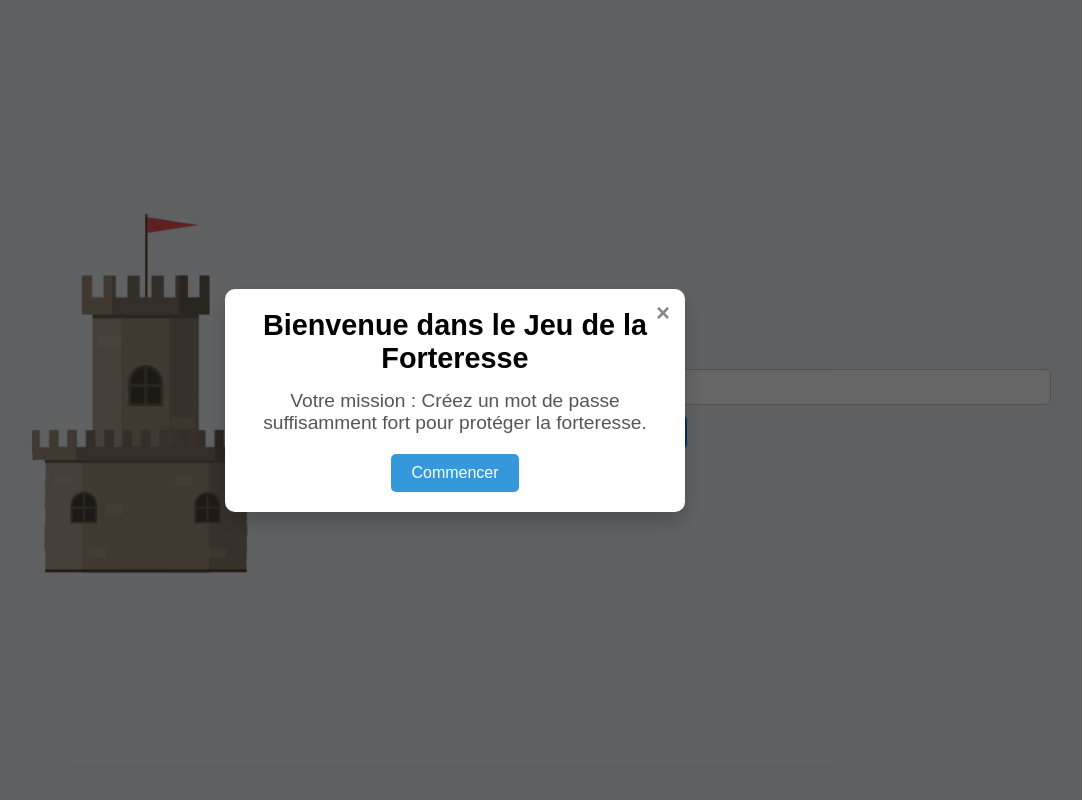
After one commit to MESLIMOHAMEDM22005188/SaeS5, a Django app: page /levelTwoJeu1/ in a window 1280 px wide. The commit adds this page. Shown: the whole page, without its empty margins (185-1267 px from the left). Run offline with Django 5.2, Linux system fonts and the light colour scheme; the visitor is signed in with stand-in values (Sample User, id 1).

Commit message:
Niveau 2 - Jeu de la forteresse

```diff
--- a/mickey/urls.py
+++ b/mickey/urls.py
@@ -9,17 +9,17 @@ urlpatterns = [
     path('home/', views.home, name='home'),
     path('verify/<str:identifier>/', views.verify, name='verify'),
     path('login/', views.user_login, name='login'),
-    path('logout/', include('django.contrib.auth.urls'), name='logout'),
+    path('logout/', include('django.contrib.auth.urls')),
     path('levelOne/', views.level_one, name='level_one'),
     path('levelOne/bureau/', views.level_one_bureau, name='level_one_bureau'),
-    path('levelTwo/', views.level_two, name='level_two'),
+    path('levelTwo/', views.level_two, name='level_two'),  # Correction ici
+    path('levelTwoJeu1/', views.level_two_jeu1, name='level_two_jeu1'),
     path('levelThree/', views.level_three, name='level_three'),
     path('levelOne/bureau/browser', views.browser_level_one, name='browser_level_one'),
     path('verify-email/', views.verify_email, name='verify_email'),
     path('screen-warning/', views.screen_warning, name='screen_warning'),
-    path('levelOneQuizz/', views.test_level1_view, name='level_one_quizz')
+    path('levelOneQuizz/', views.test_level1_view, name='level_one_quizz'),
 ]
-
 
 if settings.DEBUG:
     import debug_toolbar
--- /dev/null
+++ b/mousey/static/css/levelTwoJeu1.css
@@ -0,0 +1,209 @@
+/* Styles de base */
+body {
+    font-family: 'Arial', sans-serif;
+    background-color: #eef2f7;
+    margin: 0;
+    padding: 0;
+    display: flex;
+    justify-content: center;
+    align-items: center;
+    height: 100vh;
+}
+
+.container {
+    text-align: center;
+    background-color: #ffffff;
+    padding: 20px;
+    border-radius: 10px;
+    box-shadow: 0px 4px 10px rgba(0, 0, 0, 0.2);
+    max-width: 400px;
+    width: 90%;
+}
+
+h1 {
+    font-size: 1.8rem;
+    color: #333333;
+    margin-bottom: 20px;
+}
+
+/* Styles pour la forteresse */
+.fortress {
+    position: relative;
+    width: 250px; /* Taille globale réduite */
+    height: 400px;
+    margin: 0 auto;
+}
+
+/* Image de la forteresse principale */
+#forteresse {
+    width: 100%;
+    height: auto;
+}
+
+/* Réduction de la taille de la porte */
+#porte img {
+    width: 70px; /* Taille réduite */
+    top: 297px;
+    height: auto;
+    position: absolute;
+    bottom: 0; /* Position en bas */
+    left: 50%;
+    transform: translateX(-50%);
+}
+
+/* Réduction de la taille de la tour droite */
+#tourDroite img {
+    width: 105px; /* Taille réduite */
+    height: auto;
+    position: absolute;
+    bottom: 22px; /* Au-dessus de la porte */
+    right: -48px; /* Décalé légèrement vers l'intérieur */
+}
+
+/* Réduction de la taille de la tour gauche */
+#tourGauche img {
+    width: 92px; /* Taille réduite */
+    height: auto;
+    position: absolute;
+    bottom: 25px; /* Au-dessus de la porte */
+    left: -42px; /* Décalé légèrement vers l'intérieur */
+}
+
+.hidden {
+    opacity: 0;
+    transform: scale(0.7);
+}
+.close-ico {
+    opacity: 0;
+    transform: scale(0.8); /* Réduction visuelle pour une transition fluide */
+    transition: all 0.5s ease; /* Animation fluide */
+}
+
+.visible {
+    opacity: 1;
+    transform: scale(1); /* Rétablit la taille normale */
+}
+
+
+.visible {
+    opacity: 1;
+    transform: scale(1); /* Rétablit la taille normale */
+}
+
+
+.password-section {
+    margin: 20px 0;
+}
+
+#password {
+    width: 90%;
+    padding: 8px;
+    font-size: 1rem;
+    border: 1px solid #ccc;
+    border-radius: 5px;
+}
+
+#submitBtn {
+    margin-top: 10px;
+    padding: 8px 20px;
+    background-color: #007bff;
+    color: white;
+    font-size: 1rem;
+    border: none;
+    border-radius: 5px;
+    cursor: pointer;
+    transition: background-color 0.3s ease;
+}
+
+#submitBtn:hover {
+    background-color: #0056b3;
+}
+
+#feedback {
+    margin-top: 15px;
+    font-size: 1rem;
+    font-weight: bold;
+}
+
+.weak {
+    color: #d9534f;
+}
+
+.medium {
+    color: #f0ad4e;
+}
+
+.strong {
+    color: #5cb85c;
+}
+
+.modal {
+    position: fixed;
+    top: 0;
+    left: 0;
+    width: 100%;
+    height: 100%;
+    background-color: rgba(0, 0, 0, 0.6);
+    display: flex;
+    justify-content: center;
+    align-items: center;
+    z-index: 1000;
+}
+
+.modal.hidden {
+    display: none;
+}
+
+.modal-content {
+    position: relative;
+    background-color: #fff;
+    padding: 20px 30px;
+    border-radius: 10px;
+    text-align: center;
+    box-shadow: 0 10px 20px rgba(0, 0, 0, 0.2);
+    width: 90%;
+    max-width: 400px;
+}
+
+.modal-content h2 {
+    margin: 0 0 15px;
+    font-size: 1.8rem;
+}
+
+.modal-content p {
+    margin: 0 0 20px;
+    font-size: 1.2rem;
+    color: #555;
+}
+
+.modal-content button,
+.modal-content .success-btn {
+    padding: 10px 20px;
+    font-size: 1rem;
+    border: none;
+    border-radius: 5px;
+    background-color: #3498db;
+    color: white;
+    cursor: pointer;
+    text-decoration: none;
+}
+
+.modal-content button:hover,
+.modal-content .success-btn:hover {
+    background-color: #2980b9;
+}
+
+/* Style pour la croix de fermeture */
+.close-btn {
+    position: absolute;
+    top: 10px;
+    right: 15px;
+    font-size: 1.5rem;
+    font-weight: bold;
+    color: #888;
+    cursor: pointer;
+}
+
+.close-btn:hover {
+    color: #555;
+}
--- /dev/null
+++ b/mousey/static/js/forteresse.js
@@ -0,0 +1,105 @@
+// Sélection des éléments DOM
+const submitBtn = document.getElementById('submitBtn');
+const passwordInput = document.getElementById('password');
+const feedback = document.getElementById('feedback');
+
+// Parties de la forteresse
+const porte = document.getElementById('porte'); // Porte
+const tourDroite = document.getElementById('tourDroite'); // Tour droite
+const tourGauche = document.getElementById('tourGauche'); // Tour gauche
+
+// Modals et boutons de contrôle
+const startModal = document.getElementById('startModal');
+const successModal = document.getElementById('successModal');
+const startBtn = document.getElementById('startBtn');
+
+const closeStart = document.getElementById('closeStart');
+const closeSuccess = document.getElementById('closeSuccess');
+
+// Fonction pour évaluer la force du mot de passe
+function evaluatePassword(password) {
+    let score = 0;
+
+    // Critères de force
+    if (password.length >= 8) score++; // Longueur minimale
+    if (/[A-Z]/.test(password)) score++; // Contient une majuscule
+    if (/[a-z]/.test(password)) score++; // Contient une minuscule
+    if (/[0-9]/.test(password)) score++; // Contient un chiffre
+    if (/[\W]/.test(password)) score++; // Contient un caractère spécial
+
+    // Retourner le niveau de force
+    if (score <= 2) return 'weak';
+    if (score === 3 || score === 4) return 'medium';
+    if (score === 5) return 'strong';
+}
+
+// Fonction pour réinitialiser la forteresse
+function resetFortress() {
+    // Ajouter la classe 'close-ico' pour cacher les parties
+    porte.querySelector('img').classList.add('close-ico');
+    tourDroite.querySelector('img').classList.add('close-ico');
+    tourGauche.querySelector('img').classList.add('close-ico');
+}
+
+// Fonction pour renforcer la forteresse
+function reinforceFortress(level) {
+    // Afficher les parties en fonction du niveau
+    if (level === 'medium') {
+        porte.querySelector('img').classList.remove('close-ico'); // Afficher la porte
+    } else if (level === 'strong') {
+        porte.querySelector('img').classList.remove('close-ico'); // Afficher la porte
+        tourDroite.querySelector('img').classList.remove('close-ico'); // Afficher la tour droite
+        tourGauche.querySelector('img').classList.remove('close-ico'); // Afficher la tour gauche
+    }
+}
+
+// Gestion de l'événement pour démarrer le jeu
+startBtn.addEventListener('click', () => {
+    startModal.classList.add('hidden');
+});
+
+// Gestion de l'événement pour fermer la fenêtre de départ
+closeStart.addEventListener('click', () => {
+    startModal.classList.add('hidden');
+});
+
+// Gestion de l'événement pour fermer la fenêtre de succès
+closeSuccess.addEventListener('click', () => {
+    successModal.classList.add('hidden');
+});
+
+// Gestion de l'événement de clic sur le bouton "Renforcer la Forteresse"
+submitBtn.addEventListener('click', () => {
+    const password = passwordInput.value.trim();
+
+    // Vérification si le mot de passe est vide
+    if (password === '') {
+        feedback.textContent = 'Veuillez entrer un mot de passe.';
+        feedback.className = '';
+        return;
+    }
+
+    // Évaluer la force du mot de passe
+    const strength = evaluatePassword(password);
+
+    // Réinitialiser la forteresse avant de renforcer
+    resetFortress();
+
+    // Renforcer la forteresse en fonction de la force
+    reinforceFortress(strength);
+
+    // Afficher le feedback
+    if (strength === 'weak') {
+        feedback.textContent = 'Mot de passe faible. La forteresse est vulnérable !';
+        feedback.className = 'weak';
+    } else if (strength === 'medium') {
+        feedback.textContent = 'Mot de passe moyen. La porte est renforcée.';
+        feedback.className = 'medium';
+    } else if (strength === 'strong') {
+        feedback.textContent = 'Mot de passe fort. La forteresse est totalement protégée !';
+        feedback.className = 'strong';
+
+        // Afficher le modal de réussite
+        successModal.classList.remove('hidden');
+    }
+});
--- /dev/null
+++ b/mousey/templates/level_twoJeu1.html
@@ -0,0 +1,57 @@
+<!DOCTYPE html>
+<html lang="en">
+<head>
+    <meta charset="UTF-8">
+    <title>Niveau 2</title>
+    {% load static %}
+        <link rel="icon" type="image/png" href="{% static 'image/logo_bureau.png' %}">
+        <link rel="stylesheet" type="text/css" href="{% static 'css/levelTwoJeu1.css' %}">
+</head>
+<body>
+    <!-- Fenêtre explicative au début -->
+    <div class="modal" id="startModal">
+        <div class="modal-content">
+            <span class="close-btn" id="closeStart">&times;</span>
+            <h2>Bienvenue dans le Jeu de la Forteresse</h2>
+            <p>Votre mission : Créez un mot de passe suffisamment fort pour protéger la forteresse.</p>
+            <button id="startBtn">Commencer</button>
+        </div>
+    </div>
+ <!-- Fenêtre de réussite -->
+    <div class="modal hidden" id="successModal">
+        <div class="modal-content">
+            <span class="close-btn" id="closeSuccess">&times;</span>
+            <h2>Félicitations !</h2>
+            <p>Vous avez créé un mot de passe suffisamment fort et renforcé la forteresse.</p>
+            <a href="{% url 'level_two' %}" class="success-btn">Continuer</a>
+        </div>
+    </div>
+         <div class="fortress">
+            <img src="{% static 'image/forteresse.png' %}" id="forteresse">
+
+            <!-- Chaque partie de la forteresse a son propre ID -->
+            <div id="fortressParts">
+                <div id="porte">
+            <img src="{% static 'image/porte.png' %}" alt="Porte de la forteresse" class="close-ico">
+                </div>
+                <div id="tourDroite">
+            <img src="{% static 'image/tourDroite.png' %}" alt="Tour droite de la forteresse" class="close-ico">
+                </div>
+                <div id="tourGauche">
+            <img src="{% static 'image/tourDroite.png' %}" alt="Tour droite de la forteresse" class="close-ico">
+                </div>
+            </div>
+        </div>
+
+        <div class="password-section">
+            <label for="password">Créez un mot de passe :</label>
+            <input type="password" id="password" placeholder="Entrez votre mot de passe">
+            <button id="submitBtn">Renforcer la Forteresse</button>
+        </div>
+
+        <div id="feedback"></div>
+    </div>
+
+    <script src="{% static 'js/forteresse.js' %}"></script>
+</body>
+</html>
--- a/mousey/views.py
+++ b/mousey/views.py
@@ -216,10 +216,13 @@ def level_one_bureau(request):
 
 
 @login_required
+def level_two_jeu1(request):
+    """Page pour le niveau 2."""
+    return render(request, 'level_twoJeu1.html')
+
+@login_required
 def level_two(request):
-    """Page pour le niveau 2."""
     return render(request, 'level_two.html')
-
 
 @login_required
 def level_three(request):
```
Also changed, not shown: mousey/static/css/levelTwo.css (added, +74 -0 lines), mousey/templates/level_two.html (+13 -4 lines), mousey/static/image/forteresse.png (added), mousey/static/image/porte.png (added), mousey/static/image/tourDroite.png (added), mousey/static/image/tourGauche.png (added).
